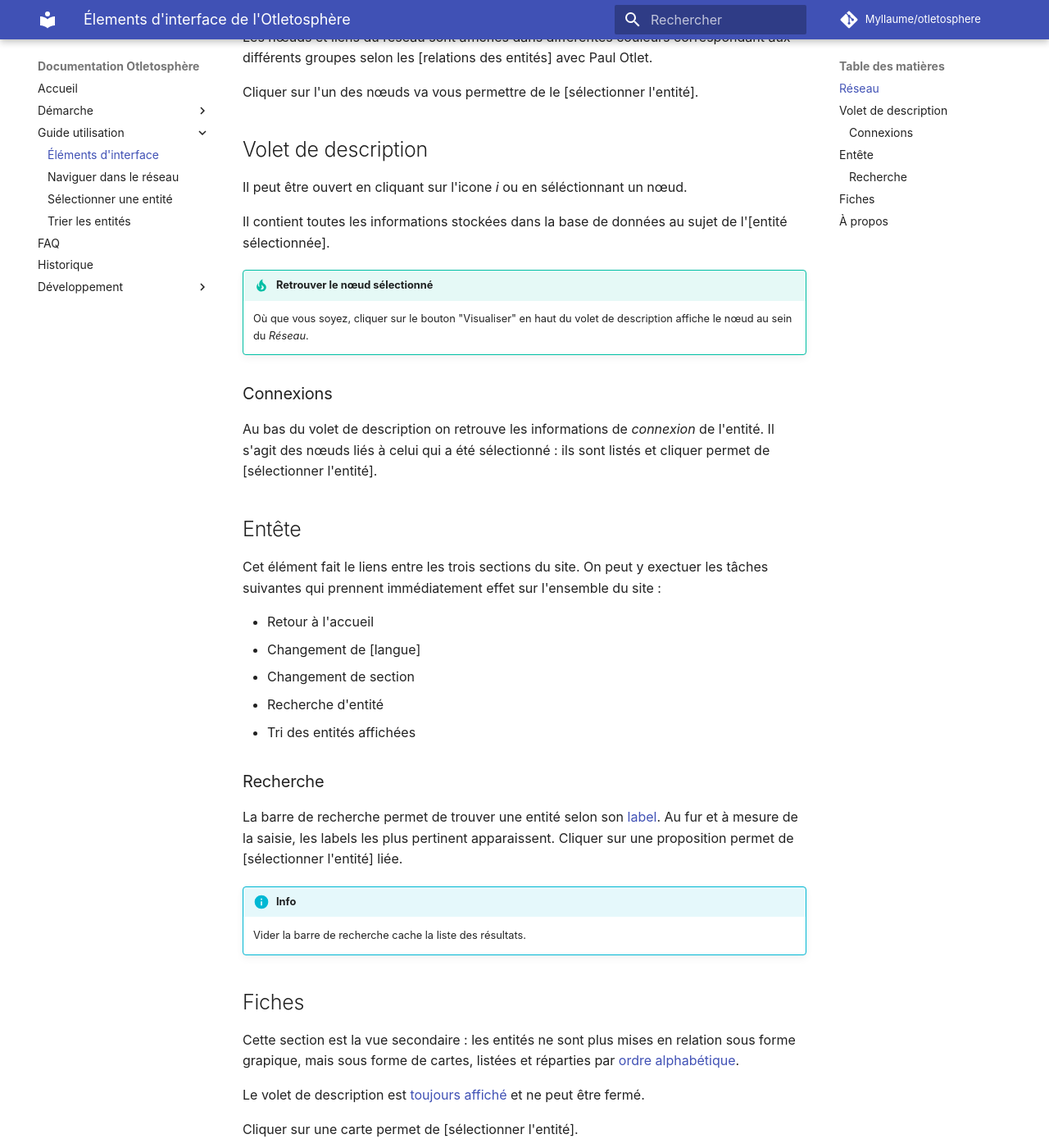
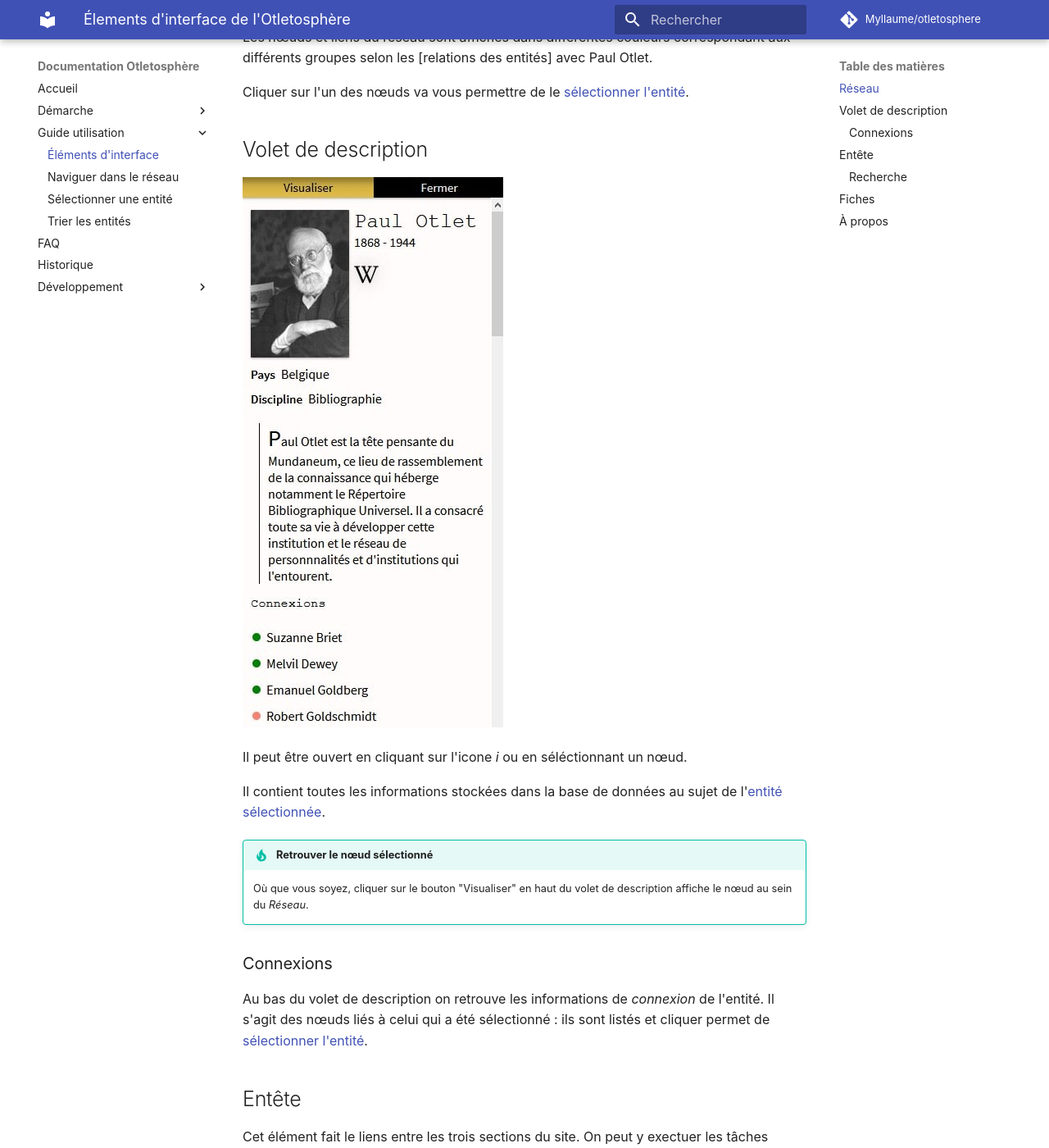
Before and after one commit to graphlab-fr/opensphere-web-app, an MkDocs documentation site: the page built from docs/elements interface.md, in a window 1280 px wide and 1400 px high, scrolled down 558 px. Shown: the whole window at 82% size. Built offline with MkDocs 1.6.1 and Material for MkDocs 9.7.7, drawn with Linux system fonts in a browser that asks for light colours; comment, search, counter and statistics services are not loaded; some of the changed text lies outside the part shown.

Commit message:
[edit] screens et liens

```diff
--- a/docs/elements interface.md
+++ b/docs/elements interface.md
@@ -18,47 +18,49 @@ Il s'agit de vue primaire : toutes les entités de la base de données sont repr
 
 Les nœuds et liens du réseau sont affichés dans différentes couleurs correspondant aux différents groupes selon les [relations des entités] avec Paul Otlet.
 
-Cliquer sur l'un des nœuds va vous permettre de le [sélectionner l'entité].
+Cliquer sur l'un des nœuds va vous permettre de le [sélectionner l'entité](/selection entites).
 
 ## Volet de description
 
+![Volet de description](./images/volet description.jpg)
+
 Il peut être ouvert en cliquant sur l'icone *i* ou en séléctionnant un nœud.
 
-Il contient toutes les informations stockées dans la base de données au sujet de l'[entité sélectionnée].
+Il contient toutes les informations stockées dans la base de données au sujet de l'[entité sélectionnée](/selection entites).
 
 !!! tip "Retrouver le nœud sélectionné"
 	Où que vous soyez, cliquer sur le bouton "Visualiser" en haut du volet de description affiche le nœud au sein du *Réseau*.
 
 ### Connexions
 
-Au bas du volet de description on retrouve les informations de *connexion* de l'entité. Il s'agit des nœuds liés à celui qui a été sélectionné : ils sont listés et cliquer permet de [sélectionner l'entité].
+Au bas du volet de description on retrouve les informations de *connexion* de l'entité. Il s'agit des nœuds liés à celui qui a été sélectionné : ils sont listés et cliquer permet de [sélectionner l'entité](/selection entites).
 
 ## Entête
 
 Cet élément fait le liens entre les trois sections du site. On peut y exectuer les tâches suivantes qui prennent immédiatement effet sur l'ensemble du site :
 
 - Retour à l'accueil
-- Changement de [langue]
+- Changement de [langue]()
 - Changement de section
 - Recherche d'entité
 - Tri des entités affichées
 
 ### Recherche
 
-La barre de recherche permet de trouver une entité selon son [label](Métadonnées). Au fur et à mesure de la saisie, les labels les plus pertinent apparaissent. Cliquer sur une proposition permet de [sélectionner l'entité] liée.
+![Volet de description](./images/recherche.jpg)
 
-<!-- Rajouter un lien vers Fuse.js -->
+La barre de recherche permet de trouver une entité selon son [label](Métadonnées). Au fur et à mesure de la saisie, les labels [les plus pertinent](/bibliotheques/#fusejs) apparaissent. Cliquer sur une proposition permet de [sélectionner l'entité](/selection entites) liée.
 
 !!! info
 	Vider la barre de recherche cache la liste des résultats.
 
 ## Fiches
 
-Cette section est la vue secondaire : les entités ne sont plus mises en relation sous forme grapique, mais sous forme de cartes, listées et réparties par [ordre alphabétique](Métadonnées : Label).
+Cette section est la vue secondaire : les entités ne sont plus mises en relation sous forme graphique, mais sous forme de cartes, listées et réparties par ordre alphabétique.
 
-Le volet de description est [toujours affiché](Choix techniques : Continuité de navigation) et ne peut être fermé.
+Le volet de description est [toujours affiché](/choix technique/#connexions-entre-les-nuds) et ne peut être fermé.
 
-Cliquer sur une carte permet de [sélectionner l'entité].
+Cliquer sur une carte permet de [sélectionner l'entité](/selection entites).
 
 !!! tip
 	Une liste alphabétique à gauche vous permet de sauter d'une lette à une autre.
```
Also changed, not shown: docs/choix technique.md (+2 -0 lines), docs/images/fonction transparence.jpg (added), docs/images/recherche.jpg (added), docs/images/volet description.jpg (added).
